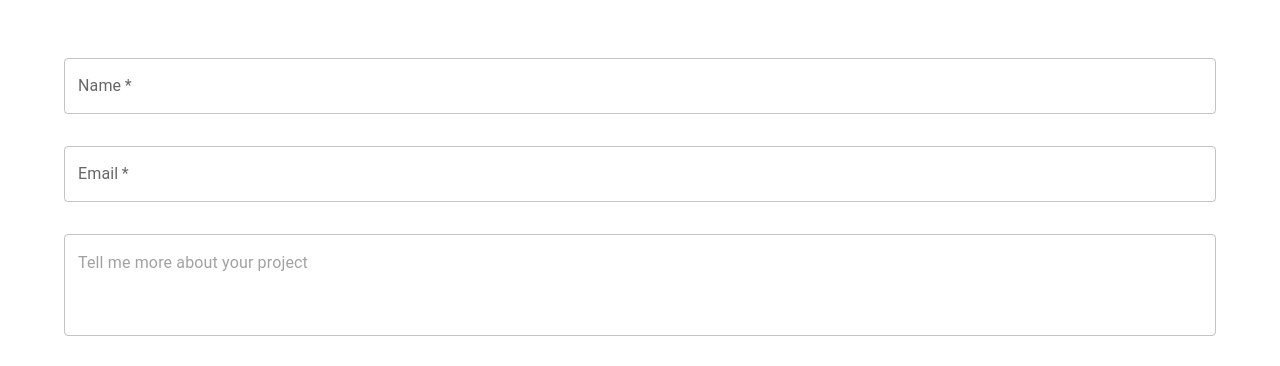
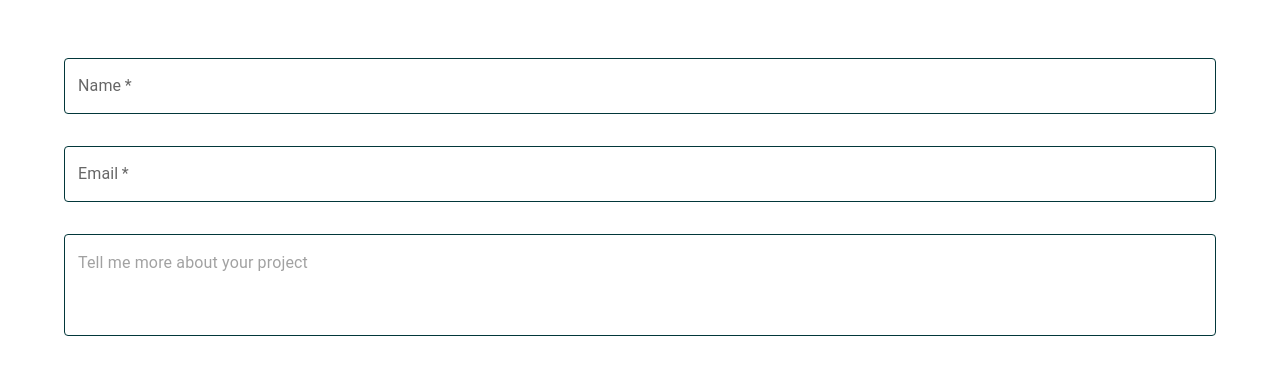
Before and after one commit to naymyolwin/portfolio, a React (Create React App) app: page / in a window 1280 px wide. Shown: the part 1242-1608 px from the top of the page. Built offline with nearby package versions, Linux system fonts and the light colour scheme; no server answers.

Commit message:
input color adjusted

```diff
--- a/src/components/Contact.js
+++ b/src/components/Contact.js
@@ -7,10 +7,28 @@ import {
   CircularProgress,
   Snackbar,
 } from "@mui/material";
+import { styled } from "@mui/material/styles";
 import { Box } from "@mui/system";
 import React, { useState } from "react";
 import sendBtn from "../images/send.svg";
 import axios from "axios";
+
+const CssTextField = styled(TextField)({
+  "& label.Mui-focused": {
+    color: "#02373A",
+  },
+  "& .MuiInput-underline:after": {
+    borderBottomColor: "#02373A",
+  },
+  "& .MuiOutlinedInput-root": {
+    "& fieldset": {
+      borderColor: "#02373A",
+    },
+    "&.Mui-focused fieldset": {
+      borderColor: "#02373A",
+    },
+  },
+});
 
 const Contact = ({ contactRef }) => {
   const [name, setName] = useState("");
@@ -111,7 +129,7 @@ const Contact = ({ contactRef }) => {
           >
             Contact
           </Typography>
-          <TextField
+          <CssTextField
             fullWidth
             required
             label="Name"
@@ -122,7 +140,7 @@ const Contact = ({ contactRef }) => {
               margin: "1rem 0",
             }}
           />
-          <TextField
+          <CssTextField
             onChange={onChange}
             value={email}
             fullWidth
@@ -135,7 +153,7 @@ const Contact = ({ contactRef }) => {
               margin: "1rem 0",
             }}
           />
-          <TextField
+          <CssTextField
             value={message}
             id="message"
             onChange={(event) => setMessage(event.target.value)}
@@ -165,6 +183,9 @@ const Contact = ({ contactRef }) => {
                 alignItems: "center",
                 justifyContent: "center",
                 backgroundColor: "#02373A",
+                "&:hover": {
+                  backgroundColor: "rgba(2, 55, 58, 0.9 )",
+                },
               }}
               variant="contained"
               onClick={() => setOpen(true)}
@@ -208,7 +229,7 @@ const Contact = ({ contactRef }) => {
             >
               Confirm
             </Typography>
-            <TextField
+            <CssTextField
               fullWidth
               required
               label="Name"
@@ -219,7 +240,7 @@ const Contact = ({ contactRef }) => {
                 margin: "1rem 0",
               }}
             />
-            <TextField
+            <CssTextField
               onChange={onChange}
               value={email}
               fullWidth
@@ -232,7 +253,7 @@ const Contact = ({ contactRef }) => {
                 margin: "1rem 0",
               }}
             />
-            <TextField
+            <CssTextField
               value={message}
               id="message"
               onChange={(event) => setMessage(event.target.value)}
@@ -266,6 +287,9 @@ const Contact = ({ contactRef }) => {
                   alignItems: "center",
                   justifyContent: "center",
                   backgroundColor: "#02373A",
+                  "&:hover": {
+                    borderColor: "rgba(2, 55, 58, 1 )",
+                  },
                 }}
               >
                 Cancel
@@ -279,6 +303,9 @@ const Contact = ({ contactRef }) => {
                   alignItems: "center",
                   justifyContent: "center",
                   backgroundColor: "#02373A",
+                  "&:hover": {
+                    backgroundColor: "rgba(2, 55, 58, 0.9 )",
+                  },
                 }}
                 variant="contained"
                 onClick={onConfirm}
--- a/src/components/Header.js
+++ b/src/components/Header.js
@@ -87,9 +87,6 @@ const Header = ({ homeRef, aboutRef, skillsRef, projectsRef, contactRef }) => {
             }}
             open={Boolean(anchorElNav)}
             onClose={handleCloseNavMenu}
-            // sx={{
-            //   display: { xs: "flex", md: "none" },
-            // }}
           >
             {menus.map((menu) => (
               <MenuItem key={menu} onClick={() => handleCloseNavMenu(menu)}>
--- a/src/components/Home.js
+++ b/src/components/Home.js
@@ -56,7 +56,7 @@ const Home = ({ homeRef, aboutRef }) => {
             backgroundColor: "grey",
             width: "80px",
             height: "80px",
-            top: "90%",
+            top: "85%",
             left: "50%",
             marginLeft: "-40px",
             alignItems: "center",
--- a/src/components/ProjectCard.js
+++ b/src/components/ProjectCard.js
@@ -48,6 +48,7 @@ const ProjectCard = ({
             target="_blank"
             rel="noopener"
             marginRight={2}
+            color="#02373A"
           >
             Github
           </Link>
@@ -57,6 +58,7 @@ const ProjectCard = ({
               underline="hover"
               target="_blank"
               rel="noopener"
+              color="#02373A"
             >
               Live Link
             </Link>
```
